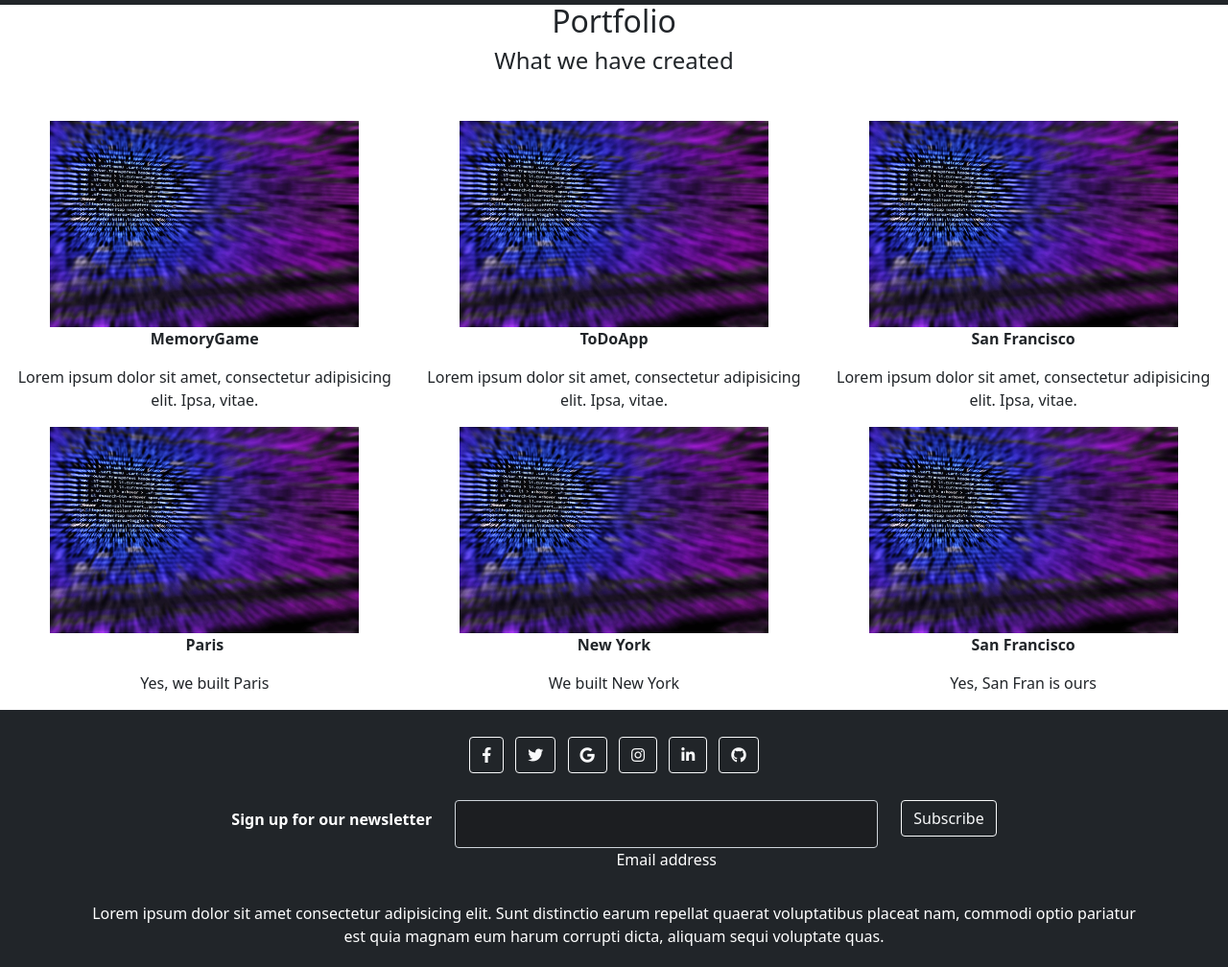
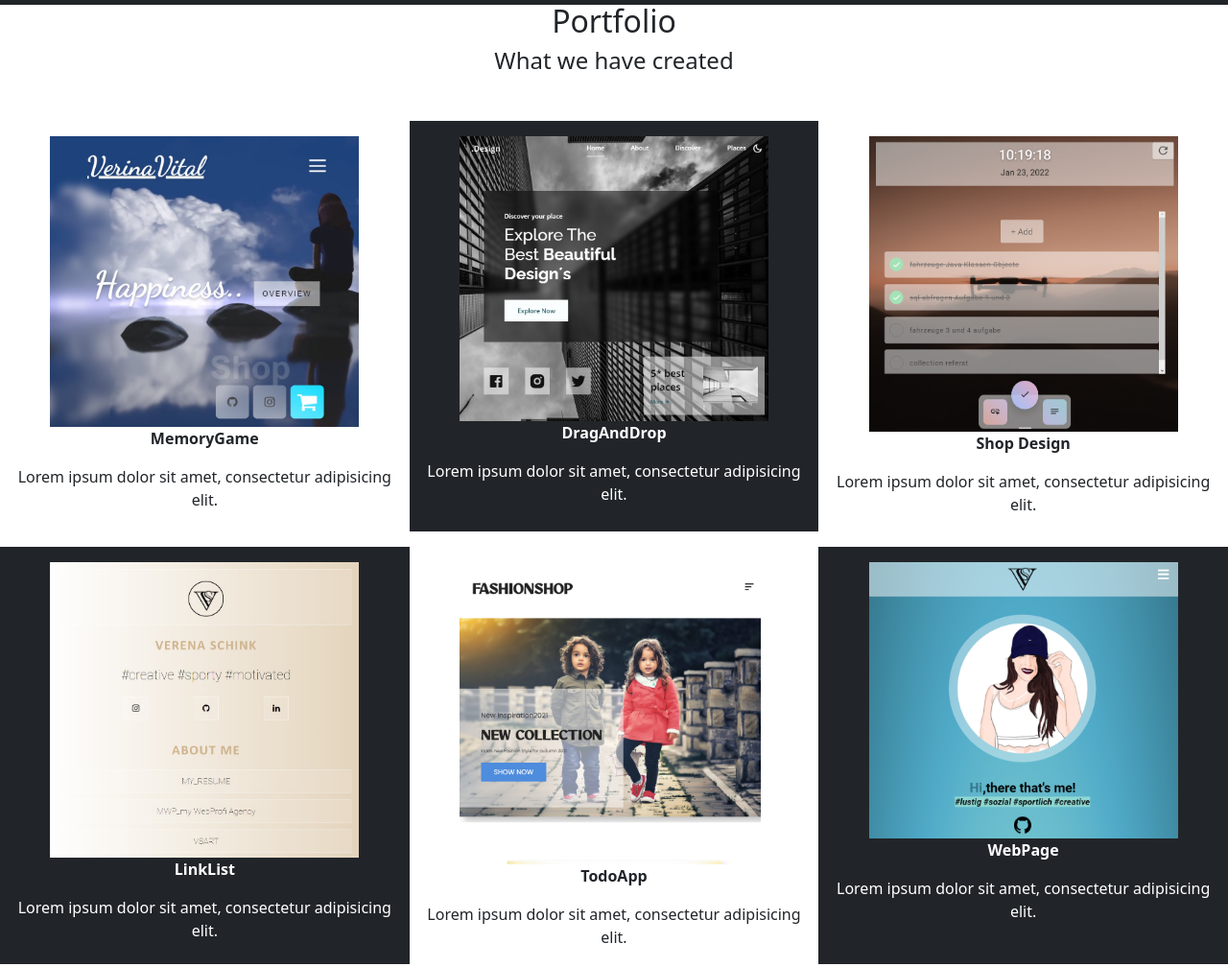
Before and after one commit to Verenasworld/bootstrap, a website: page work.html in a window 1280 px wide. Shown: the part 69-1077 px from the top of the page at 96% size. Drawn offline with nearby package versions, Linux system fonts and the light colour scheme.

Commit message:
add on work img

```diff
--- a/work.html
+++ b/work.html
@@ -59,51 +59,70 @@ Copy
 <div class="container-fluid text-center bg-grey">
     <h2 class="mt-5">Portfolio</h2>
     <h4>What we have created</h4>
-    <div class="row mt-5 text-center">
-        <div class="col-sm-4">
-            <div class="thumbnail">
-                <img src="Img/coding-ga9a3e5365_1280.jpg" alt="placeholder" style="width: 80%">
+<!--    first row-->
+    <div class="row mt-5 text-center my-3">
+        <div class="col-sm-4 ">
+            <div class="thumbnail mt-3">
+                <img src="Img/work/PageDesign.jpg" alt="placeholder" style="width: 80%;">
                 <p><strong>MemoryGame</strong></p>
-                <p>Lorem ipsum dolor sit amet, consectetur adipisicing elit. Ipsa, vitae.</p>
+                <p>Lorem ipsum dolor sit amet, consectetur adipisicing elit. </p>
+            </div>
+        </div>
+        <div class="col-sm-4 bg-dark text-white  ">
+            <div class="thumbnail mt-3">
+                <img src="Img/work/HomePageDesign.jpg" alt="placeholder" style="width: 80%">
+                <p><strong>DragAndDrop</strong></p>
+                <p>Lorem ipsum dolor sit amet, consectetur adipisicing elit. </p>
+            </div>
+        </div>
+        <div class="col-sm-4 ">
+            <div class="thumbnail mt-3">
+                <img src="Img/work/todoApp.png" alt="placeholder" style="width: 80%">
+                <p><strong>Shop Design</strong></p>
+                <p>Lorem ipsum dolor sit amet, consectetur adipisicing elit. </p>
+            </div>
+        </div>
+    </div>
+<!--    second Row-->
+    <div class="row text-center my-3">
+        <div class="col-sm-4 bg-dark text-white">
+            <div class="thumbnail mt-3">
+                <img src="Img/work/linkList.jpg" alt="placeholder" style="width: 80%;">
+                <p><strong>LinkList</strong></p>
+                <p>Lorem ipsum dolor sit amet, consectetur adipisicing elit.</p>
             </div>
         </div>
         <div class="col-sm-4">
-            <div class="thumbnail">
-                <img src="Img/coding-ga9a3e5365_1280.jpg" alt="placeholder" style="width: 80%">
-                <p><strong>ToDoApp</strong></p>
-                <p>Lorem ipsum dolor sit amet, consectetur adipisicing elit. Ipsa, vitae.</p>
+            <div class="thumbnail mt-3">
+                <img src="Img/work/fashionshopDesign.png" alt="placeholder" style="width: 80%" class="img-fluid">
+                <p><strong>TodoApp</strong></p>
+                <p>Lorem ipsum dolor sit amet, consectetur adipisicing elit.</p>
             </div>
         </div>
+        <div class="col-sm-4 bg-dark text-white">
+            <div class="thumbnail mt-3">
+                <img src="Img/work/htmlPage.png" alt="placeholder" style="width: 80%">
+                <p><strong>WebPage</strong></p>
+                <p>Lorem ipsum dolor sit amet, consectetur adipisicing elit. </p>
+            </div>
+        </div>
+<!--        third row-->
+        <div class="row text-center my-3">
         <div class="col-sm-4">
-            <div class="thumbnail">
-                <img src="Img/coding-ga9a3e5365_1280.jpg" alt="placeholder" style="width: 80%">
-                <p><strong>San Francisco</strong></p>
-                <p>Lorem ipsum dolor sit amet, consectetur adipisicing elit. Ipsa, vitae.</p>
+            <div class="thumbnail mt-3">
+                <img src="Img/work/dragAndDrop.png" alt="placeholder" style="width: 80%">
+                <p><strong>WebPage</strong></p>
+                <p>Lorem ipsum dolor sit amet, consectetur adipisicing elit. </p>
+            </div>
+        </div>
+        <div class="col-sm-4 bg-dark text-white">
+            <div class="thumbnail mt-3">
+                <img src="Img/work/MemoryGame.png" alt="placeholder" style="width: 80%">
+                <p><strong>WebPage</strong></p>
+                <p class="">Lorem ipsum dolor sit amet, consectetur adipisicing elit.</p>
             </div>
         </div>
     </div>
-    <div class="row text-center">
-        <div class="col-sm-4">
-            <div class="thumbnail">
-                <img src="Img/coding-ga9a3e5365_1280.jpg" alt="placeholder" style="width: 80%">
-                <p><strong>Paris</strong></p>
-                <p>Yes, we built Paris</p>
-            </div>
-        </div>
-        <div class="col-sm-4">
-            <div class="thumbnail">
-                <img src="Img/coding-ga9a3e5365_1280.jpg" alt="placeholder" style="width: 80%">
-                <p><strong>New York</strong></p>
-                <p>We built New York</p>
-            </div>
-        </div>
-        <div class="col-sm-4">
-            <div class="thumbnail">
-                <img src="Img/coding-ga9a3e5365_1280.jpg" alt="placeholder" style="width: 80%">
-                <p><strong>San Francisco</strong></p>
-                <p>Yes, San Fran is ours</p>
-            </div>
-        </div>
     </div>
 
 </div>
```
Also changed, not shown: Img/work/HomePageDesign.jpg (added), Img/work/MemoryGame.png (added), Img/work/PageDesign.jpg (added), Img/work/dragAndDrop.png (added), Img/work/fashionshopDesign.png (added), Img/work/htmlPage.png (added), Img/work/linkList.jpg (added), Img/work/todoApp.png (added), css/style.css (line endings or trailing spaces).
